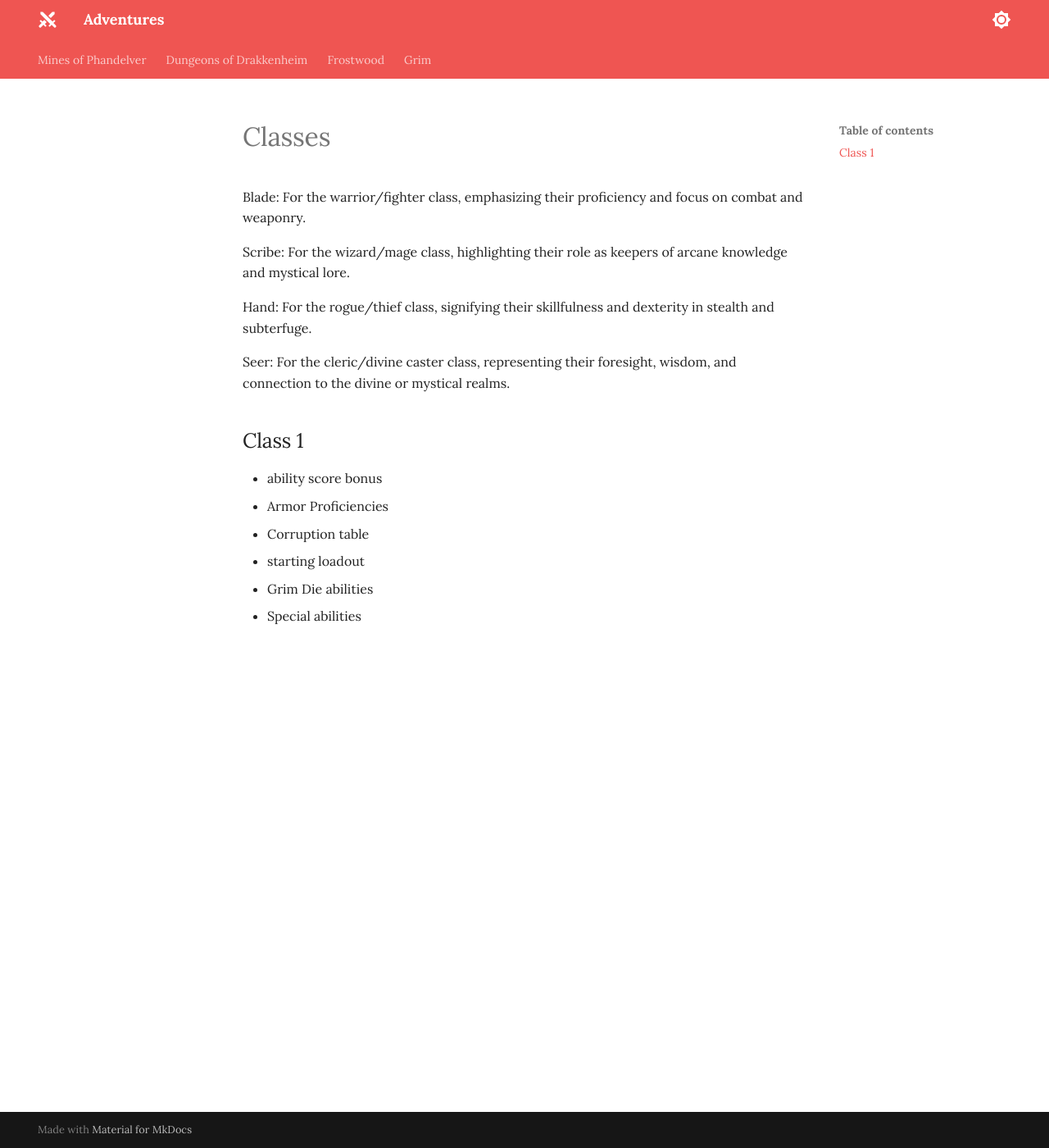
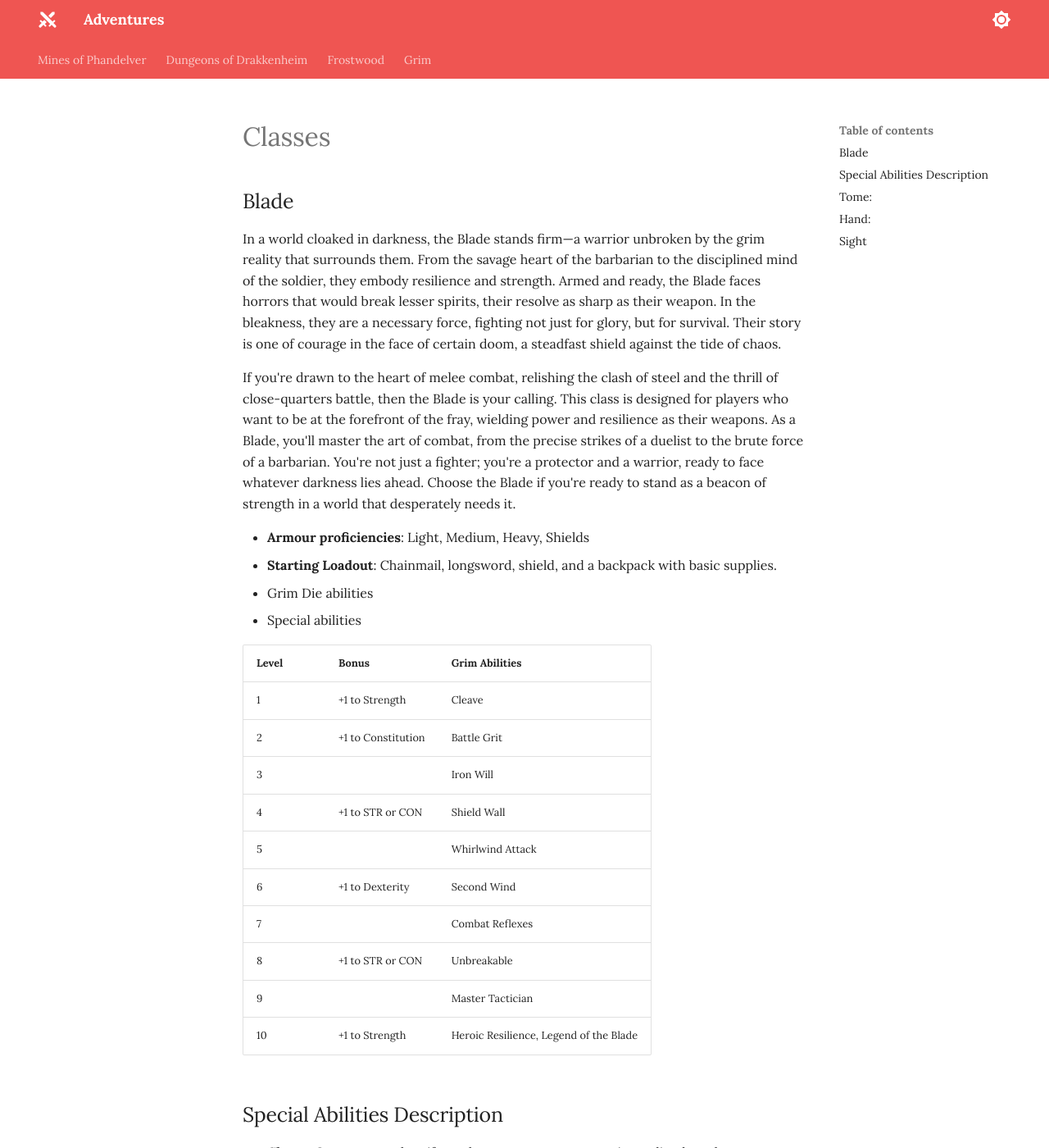
Before and after one commit to jonasmcferreira/adventures, an MkDocs documentation site: the page built from docs/grim/classes.md, in a window 1280 px wide and 1400 px high. Shown: the whole window at 82% size. Built offline with MkDocs 1.6.1 and Material for MkDocs 9.7.7, drawn with Linux system fonts in a browser that asks for light colours; some of the changed text lies outside the part shown.

Commit message:
Update classes.md

```diff
--- a/docs/grim/classes.md
+++ b/docs/grim/classes.md
@@ -1,20 +1,53 @@
 # Classes
 
+## Blade
 
-Blade: For the warrior/fighter class, emphasizing their proficiency and focus on combat and weaponry.
+In a world cloaked in darkness, the Blade stands firm—a warrior unbroken by the grim reality that surrounds them. From the savage heart of the barbarian to the disciplined mind of the soldier, they embody resilience and strength. Armed and ready, the Blade faces horrors that would break lesser spirits, their resolve as sharp as their weapon. In the bleakness, they are a necessary force, fighting not just for glory, but for survival. Their story is one of courage in the face of certain doom, a steadfast shield against the tide of chaos.
 
-Scribe: For the wizard/mage class, highlighting their role as keepers of arcane knowledge and mystical lore.
+If you're drawn to the heart of melee combat, relishing the clash of steel and the thrill of close-quarters battle, then the Blade is your calling. This class is designed for players who want to be at the forefront of the fray, wielding power and resilience as their weapons. As a Blade, you'll master the art of combat, from the precise strikes of a duelist to the brute force of a barbarian. You're not just a fighter; you're a protector and a warrior, ready to face whatever darkness lies ahead. Choose the Blade if you're ready to stand as a beacon of strength in a world that desperately needs it.
 
-Hand: For the rogue/thief class, signifying their skillfulness and dexterity in stealth and subterfuge.
-
-Seer: For the cleric/divine caster class, representing their foresight, wisdom, and connection to the divine or mystical realms.
-
-## Class 1
-
-- ability score bonus
-- Armor Proficiencies
-- Corruption table
-- starting loadout
+- **Armour proficiencies**: Light, Medium, Heavy, Shields
+- **Starting Loadout**: Chainmail, longsword, shield, and a backpack with basic supplies.
 
 - Grim Die abilities
 - Special abilities
+
+| Level | Bonus | Grim Abilities |
+|-------|-------|----------------|
+| 1     | +1 to Strength      | Cleave |
+| 2     | +1 to Constitution  | Battle Grit |
+| 3     |                     | Iron Will |
+| 4     | +1 to STR or CON    | Shield Wall |
+| 5     |                     | Whirlwind Attack |
+| 6     | +1 to Dexterity     | Second Wind |
+| 7     |                     | Combat Reflexes |
+| 8     | +1 to STR or CON    | Unbreakable |
+| 9     |                     | Master Tactician |
+| 10    | +1 to Strength      | Heroic Resilience, Legend of the Blade |
+
+## Special Abilities Description
+- **Cleave**: Once per combat, if you down an enemy, you can immediately make an additional attack against another enemy within reach.
+- **Battle Grit**: Gain an extra Grim Die roll per day, usable for special combat maneuvers.
+- **Iron Will**: Gain resistance to fear and mind-altering effects.
+- **Shield Wall**: Increase AC for you and adjacent allies by +2 when wielding a shield.
+- **Whirlwind Attack**: Once per day, make a melee attack against every enemy within reach.
+- **Second Wind**: Once per day, recover hit points equal to your Blade level + your Constitution modifier.
+- **Combat Reflexes**: Gain additional reactions equal to your Dexterity modifier.
+- **Unbreakable**: Once per day, automatically succeed on a saving throw.
+- **Master Tactician**: Once per combat, grant an ally one extra attack during your turn.
+- **Heroic Resilience**: Gain immunity to Corruption and fear effects.
+- **Legend of the Blade**: Once per week, inspire allies within hearing distance, granting them advantage on attack rolls and saving throws for 24 hours.
+
+
+
+## Tome:
+
+For the wizard/mage class, highlighting their role as keepers of arcane knowledge and mystical lore.
+
+## Hand:
+
+For the rogue/thief class, signifying their skillfulness and dexterity in stealth and subterfuge.
+
+## Sight
+
+For the cleric/divine caster class, representing their foresight, wisdom, and connection to the divine or mystical realms.
```
